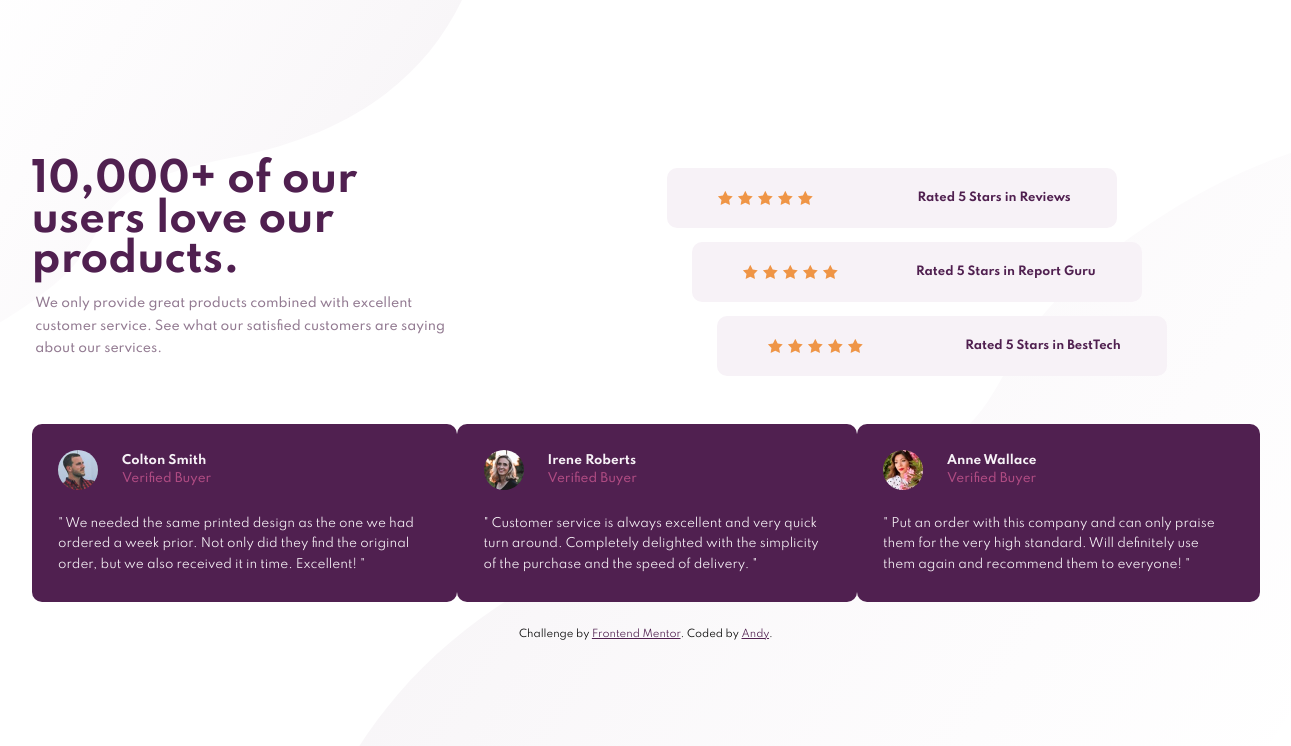
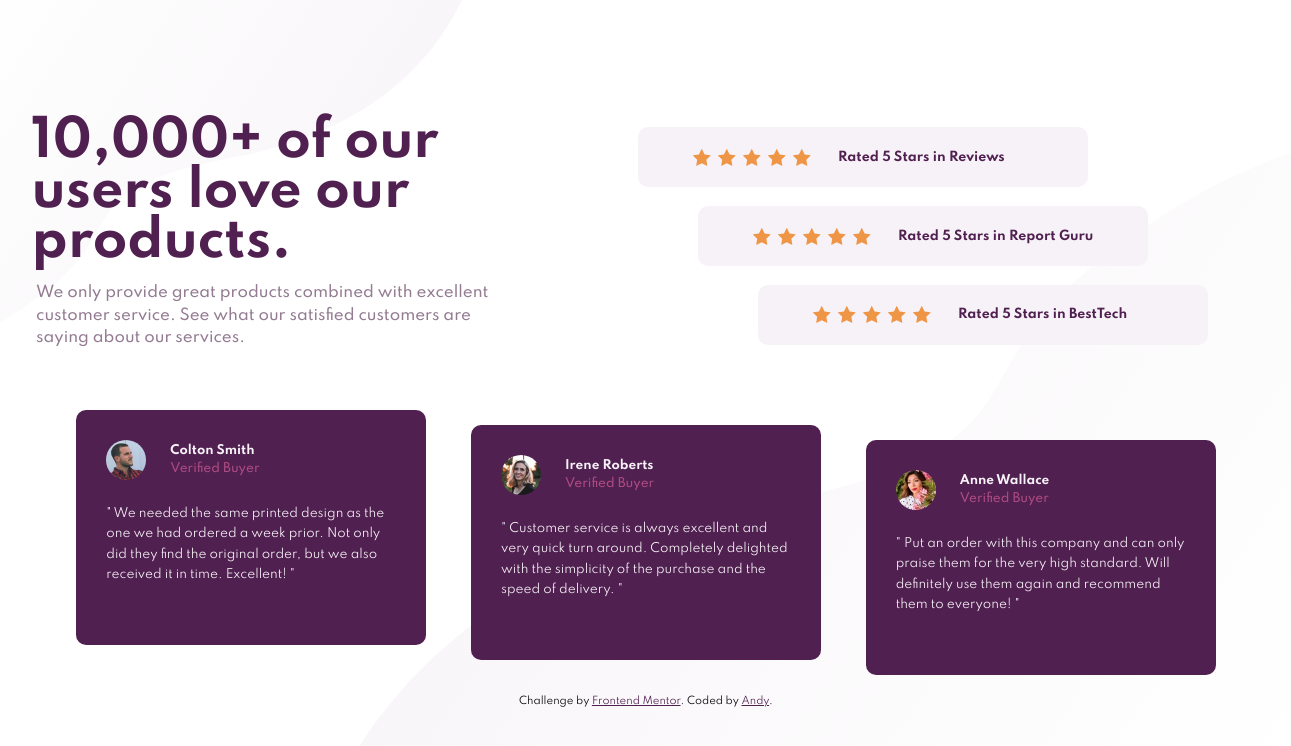
Before and after one commit to AndyAshley/Social-Proof-Challenge, a plain HTML site: page index.html in a window 1536 px wide. Shown: the whole page, without its empty margins (122-1413 px from the left). Drawn offline with Linux system fonts and the light colour scheme.

Commit message:
animations

```diff
--- a/css/style.css
+++ b/css/style.css
@@ -30,10 +30,10 @@ body {
   justify-content: center;
   font-size: 15px;
   font-family: "Spartan", sans-serif;
-  background-image: url("../images/bg-pattern-top-mobile.svg"),
-    url("../images/bg-pattern-bottom-mobile.svg");
+  background-image: url("../images/bg-pattern-top-desktop.svg"),
+    url("../images/bg-pattern-bottom-desktop.svg");
   background-repeat: no-repeat;
-  background-position: top, bottom;
+  background-position: top left, bottom right;
 }
 
 main {
@@ -64,6 +64,15 @@ main {
   color: var(--dark-magenta);
   font-weight: 700;
   line-height: 1em;
+  cursor: default;
+}
+
+.header-hover {
+  transition: all 0.3s ease-in-out;
+}
+
+.info-text h1:hover > .header-hover {
+  color: var(--soft-pink);
 }
 
 .info-text p {
@@ -87,6 +96,12 @@ main {
   text-align: center;
   padding: 1em;
   margin: 0.5em 0em;
+  transition: all 0.2s ease;
+  cursor: pointer;
+}
+
+.rating-card:hover {
+  animation: wiggle 0.2s ease forwards;
 }
 
 .five-stars {
@@ -114,6 +129,16 @@ main {
   color: var(--light-gray-magenta);
   font-size: 12px;
   margin: 0.5em 0em;
+  cursor: pointer;
+  transition: all 0.2s ease-in-out;
+}
+
+.review-card:hover {
+  transform: scale(1.05);
+}
+
+.review-card:hover > .review-header > .header-text > .verified {
+  opacity: 1;
 }
 
 .review-header {
@@ -141,6 +166,7 @@ main {
   color: var(--soft-pink);
   font-weight: 500;
   opacity: 0.6;
+  transition: all 0.2s ease-in-out;
 }
 
 blockquote {
@@ -159,21 +185,31 @@ blockquote {
   color: var(--dark-magenta);
 }
 
-@media (min-width: 900px) {
+@keyframes wiggle {
+  0% {
+    transform: rotate(0deg) scale(1);
+  }
+  35% {
+    transform: rotate(1deg) scale(1.05);
+  }
+  65% {
+    transform: rotate(-1deg) scale(1.05);
+  }
+  95% {
+    transform: rotate(1deg) scale(1.05);
+  }
+  100% {
+    transform: rotate(0deg) scale(1.05);
+  }
+}
+
+@media (min-width: 1350px) {
   body {
     align-items: center;
-    background-image: url("../images/bg-pattern-top-desktop.svg"),
-      url("../images/bg-pattern-bottom-desktop.svg");
-    background-repeat: no-repeat;
-    background-position: top left, bottom right;
   }
 
   main {
     padding-top: 0;
-  }
-
-  .container {
-    max-height: 800px;
   }
 
   .top-content {
@@ -186,62 +222,93 @@ blockquote {
   }
 
   .info-text h1 {
-    font-size: 40px;
+    padding-top: 0.5em;
+    font-size: 50px;
     text-align: left;
-    padding-right: 2em;
-    color: var(--dark-magenta);
-    font-weight: 700;
-    line-height: 1em;
   }
 
   .info-text p {
     padding-top: 1em;
-    padding-right: 5em;
+    padding-right: 0em;
     text-align: left;
-    line-height: 1.8em;
+    line-height: 1.5em;
+    font-size: 15px;
   }
 
   .ratings {
-    align-items: center;
+    width: 60%;
+    display: block;
+    margin: auto;
+    padding-left: 50px;
+  }
+
+  .ratings .rating-card:nth-child(1) {
+    margin-left: 65px;
   }
 
   .ratings .rating-card:nth-child(2) {
-    margin-left: 50px;
+    margin-left: 125px;
   }
 
   .ratings .rating-card:nth-child(3) {
-    margin-left: 100px;
+    margin-left: 185px;
   }
 
   .rating-card {
     display: flex;
+    justify-content: flex-start;
     align-items: center;
-    font-size: 11.5px;
-    font-weight: 700;
+    font-size: 12.5px;
     width: 450px;
     height: 60px;
     padding: 2em 4em;
+    margin: 1.5em;
   }
 
   .five-stars {
     background-image: url("../images/icon-star.svg"),
       url("../images/icon-star.svg"), url("../images/icon-star.svg"),
       url("../images/icon-star.svg"), url("../images/icon-star.svg");
-    background-repeat: no-repeat;
-    background-position: 5px, 25px, 45px, 65px, 85px;
-    background-size: 15px;
-    height: 15px;
-    margin-right: auto;
+    background-position: 5px, 30px, 55px, 80px, 105px;
+    background-size: 18px;
+    height: 20px;
     margin-left: 0;
+    margin-right: 2em;
     margin-bottom: 0;
-    width: 100px;
+    width: 125px;
   }
 
   .reviews {
     flex-direction: row;
+    justify-content: space-evenly;
+    margin-top: 30px;
   }
 
-  .ratings {
-    width: 60%;
+  .reviews .review-card:nth-child(2) {
+    margin-top: 15px;
   }
-} ;
+
+  .reviews .review-card:nth-child(3) {
+    margin-top: 30px;
+  }
+
+  .review-card {
+    background: var(--dark-magenta);
+    border-radius: var(--border-radius);
+    padding: 2.5em;
+    color: var(--light-gray-magenta);
+    font-size: 12px;
+    margin: 0;
+    width: 350px;
+    height: 235px;
+  }
+}
+
+@media (max-width: 425px) {
+  body {
+    background-image: url("../images/bg-pattern-top-mobile.svg"),
+      url("../images/bg-pattern-bottom-mobile.svg");
+    background-repeat: no-repeat;
+    background-position: top, bottom;
+  }
+}
--- a/index.html
+++ b/index.html
@@ -23,7 +23,7 @@
       <div class="content-wrapper">
         <div class="top-content">
           <div class="info-text">
-            <h1>10,000+ of our users love our products.</h1>
+            <h1>10,000+ of our users <span class="header-hover">love</span> our products.</h1>
             <p>
               We only provide great products combined with excellent customer service.
               See what our satisfied customers are saying about our services.
```
